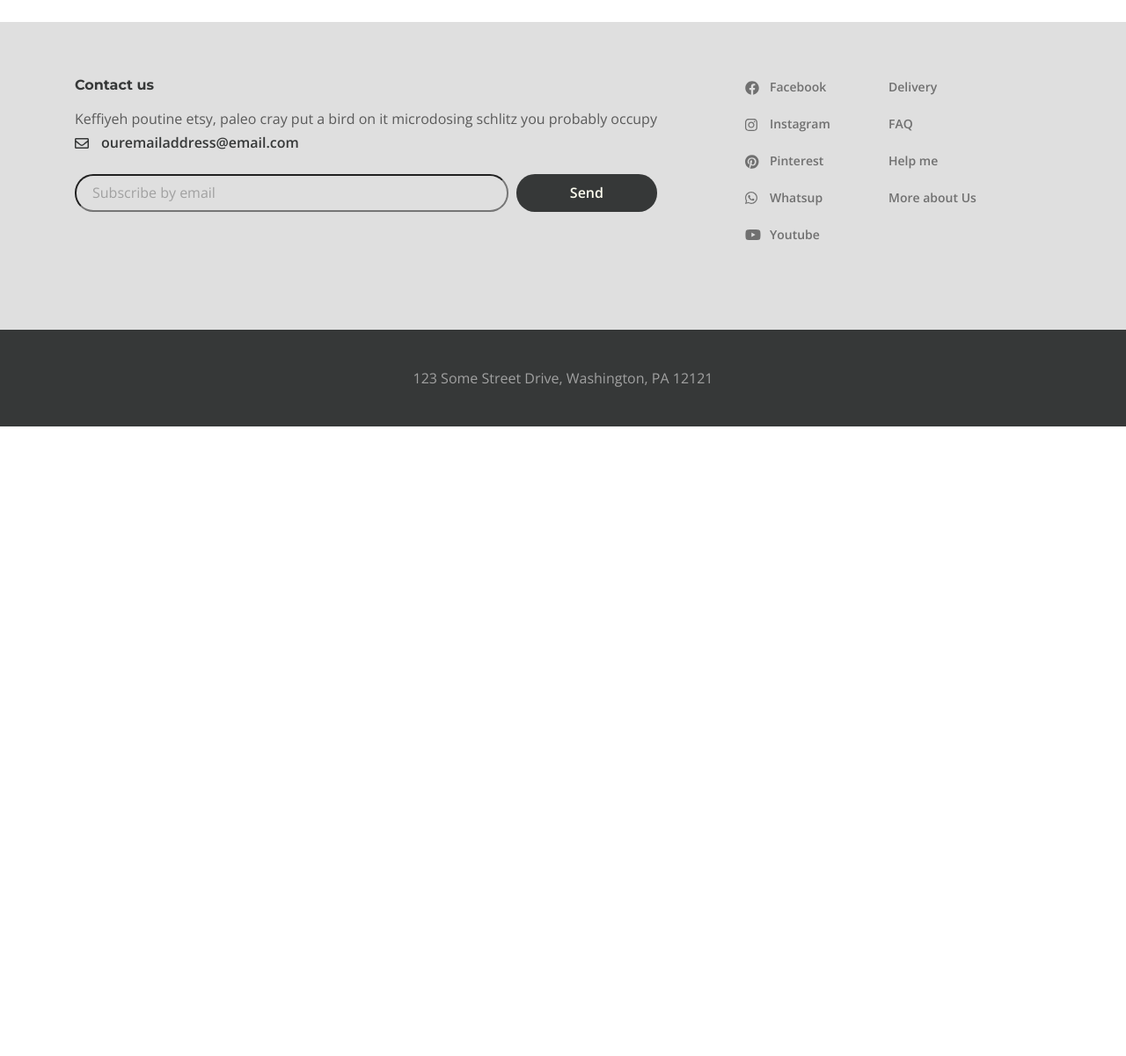
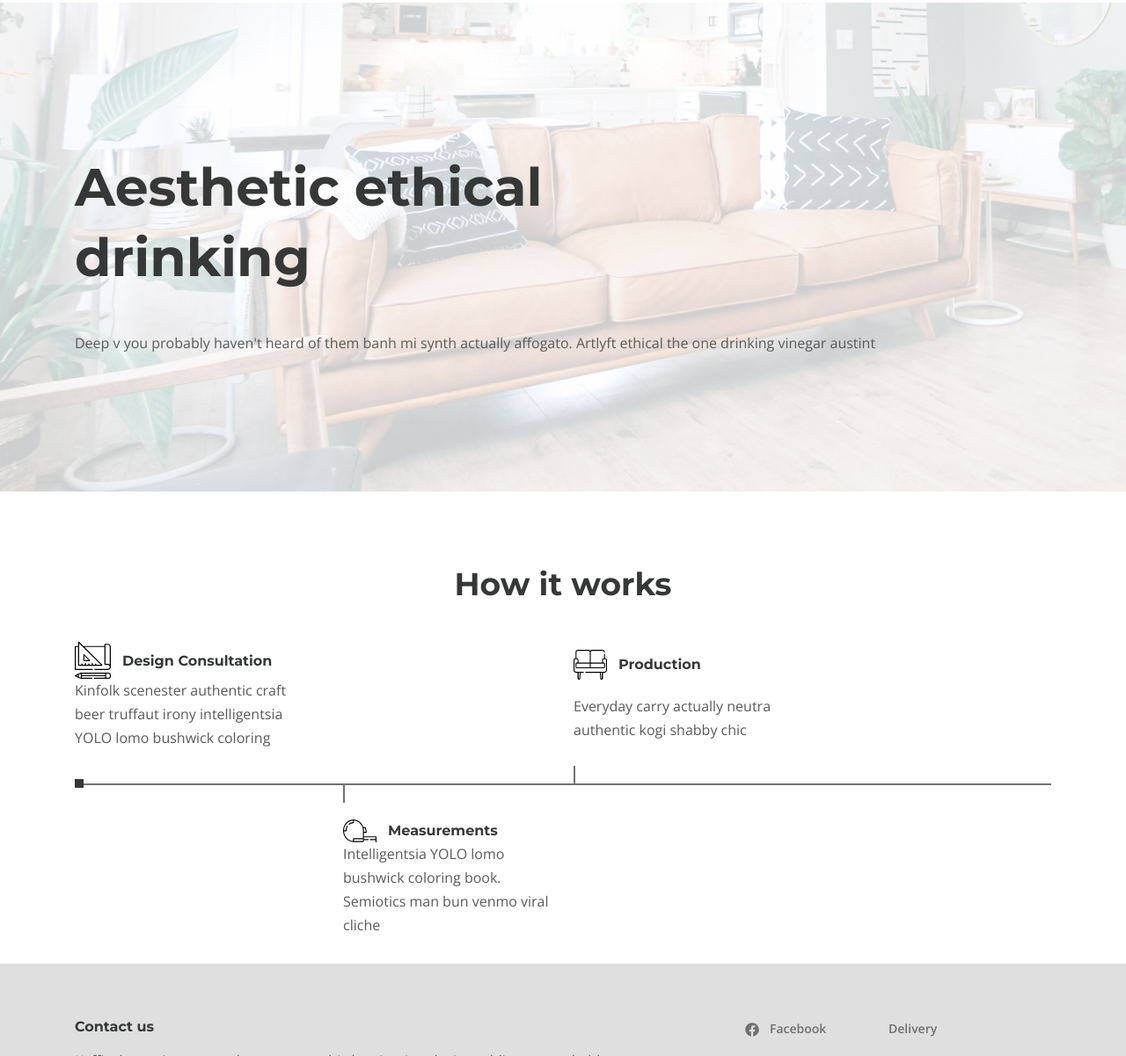
Before and after one commit to iuru2522/Desire, a website: page app/index.html in a window 1280 px wide. Shown: the part 1599-2800 px from the top of the page at 88% size. Before the commit the page ends 2084 px from the top, so only its background shows below. Drawn offline with nearby package versions, Linux system fonts and the light colour scheme.

Commit message:
added Works section

```diff
--- a/app/index.html
+++ b/app/index.html
@@ -191,6 +191,56 @@
           </div>
         </div>
       </section>
+
+      <section class="decor">
+        <div class="container">
+          <h2 class="decor__title">
+            Aesthetic
+            ethical drinking
+          </h2>
+          <p class="decor__text">
+            Deep v you probably haven't heard of them banh mi synth actually affogato.
+            Artlyft ethical the one drinking vinegar austint
+          </p>
+        </div>
+      </section>
+
+      <section class="works-path">
+        <div class="container">
+          <h3 class="works-path__title">
+            How it works
+          </h3>
+
+          <div class="works-path__items">
+            <div class="works-path__items-box">
+              <div class="works-path__item works-path__item--consultation">
+                <img  class="works-path__item-img" src="images/tool.svg" alt="icon">
+                <h6 class="works-path__item-title">Design Consultation</h6>
+                <p class="works-path__items-text">
+                  Kinfolk scenester authentic craft beer truffaut irony intelligentsia YOLO lomo bushwick coloring
+                </p>
+              </div>
+              <div class="works-path__item works-path__item--production">
+                <img  class="works-path__item-img" src="images/sofa.svg" alt="icon">
+                <h6 class="works-path__item-title">Production</h6>
+                <p class="works-path__items-text">
+                  Everyday carry actually neutra authentic kogi shabby chic
+                </p>
+              </div>
+            </div>
+            <div class="works-path__item works-path__item--measurements">
+              <img  class="works-path__item-img" src="images/measurements.svg" alt="icon">
+              <h6 class="works-path__item-title">Measurements</h6>
+              <p class="works-path__items-text">
+                Intelligentsia YOLO lomo bushwick coloring book.
+                Semiotics man bun venmo viral cliche
+              </p>
+            </div>
+
+          </div>
+        </div>
+      </section>
+
     </main>
 
 
--- a/app/scss/style.scss
+++ b/app/scss/style.scss
@@ -274,6 +274,7 @@
         padding-bottom: 26px;
         margin-bottom: 26px;
         position: relative;
+        @extend %title-font;
         &::after{
             content: '';
             position: absolute;
@@ -298,6 +299,7 @@
         line-height: 51px;
         padding-bottom: 25px;
         position: relative;
+        @extend %title-font;
         &::after{
             content: '';
             position: absolute;
@@ -320,5 +322,166 @@
     display: grid;
     grid-template-columns: repeat(5, 1fr);
     grid-gap: 30px;
+    &__item{
+        position: relative;
 
+        &:hover{
+            .collection__info{
+                opacity: 1;
+
+            }
+        }
+    }
+    &__images{
+        min-height: 260px; //check here
+        min-width: 260px; //and here
+        object-fit: cover;
+    }
+    &__info{
+        position: absolute;
+        top: 0;
+        left: 0;
+        right: 0;
+        bottom: 0;
+        background-color: rgba(#fff, .7);
+        padding: 10px;
+        display: flex;
+        flex-direction: column;
+        align-items: center;
+        justify-content: center;
+        opacity: 0;
+        transition: all .5s;
+    }
+    &__info-title{
+        font-size: 20px;
+        line-height: 25px;
+        color: $title;
+        padding-bottom: 19px;
+        margin-bottom: 19px;
+        position: relative;
+        @extend %title-font;
+        &::after{
+            content: '';
+            bottom: 0;
+            position: absolute;
+            height: 1px;
+            background: #6D7278;
+            width: 80%;
+            margin: 0 auto;
+            left: 0;
+            right: 0;
+        }
+    }
+    &__info-text{
+        font-weight: 600;
+        font-size: 14px;
+        color: #707070;
+    }
 }
+
+.decor{
+    padding: 170px 0 155px;
+    background-image: url(../images/decor-bg.jpg);
+    background-size: cover;
+    background-repeat: no-repeat;
+    // min-height: 600px;
+    &__title{
+        max-width: 730px;
+        color: $title;
+        font-size: 60px;
+        line-height: 80px;
+        padding-bottom: 22px;
+        margin-bottom: 22px;
+        position: relative;
+        @extend %title-font;
+        &::after{
+            content: absolute;
+            left: 0;
+            width: 200px;
+            height: 1px;
+            bottom: 0;
+            background: #6D7278;
+        }
+
+    }
+    &__text{
+        max-width: 540;
+
+    }
+}
+
+.works-path{
+    padding: 80px 0 30px;
+    &__title{
+        @extend %title-font;
+        text-align: center;
+        color: $title;
+        margin-bottom: 40px;
+        font-size: 36px;
+        line-height: 51px;
+    }
+    &__items-box{
+        display: flex;
+        align-self: start;
+        border-bottom: 2px solid rgba($title, .7);
+        position: relative;
+        &::before{
+            content: '';
+            position: absolute;
+            bottom: -5px;
+            left: 0;
+            height: 10px;
+            width: 10px;
+            background-repeat: 50%;
+            background-color: $title;
+        }
+    }
+    &__item{
+        width: 250px;
+        display: flex;
+        flex-wrap: wrap;
+        align-items: center;
+        position: relative;
+
+    }
+    &__item--production{
+        margin-left: 317px;
+        &:after{
+            content: '';
+            position: absolute;
+            bottom: 0;
+            left: 0;
+            height: 20px;
+            width: 2px;
+            background: rgba($title, .7);
+
+        }
+    }
+
+    &__item--consultation,
+    &__item--production{
+        padding-bottom: 38px;
+    }
+
+    &__item--measurements{
+        padding-top: 38px;
+        margin-left: 305px;
+        &::before{
+            content: '';
+            position: absolute;
+            top: 0;
+            left: 0;
+            height: 20px;
+            width: 2px;
+            background: rgba($title, .7);
+        }
+    }
+    &__item-title{
+        margin-left: 13px;
+        color: $title;
+        @extend %title-font;
+    }
+    &__item-text{
+        margin-top: 13px;
+    }
+}
```
Also changed, not shown: app/css/style.min.css, app/images/decor-bg.jpg (added), app/images/measurements.svg (added), app/images/sofa.svg (added), app/images/tool.svg (added).
